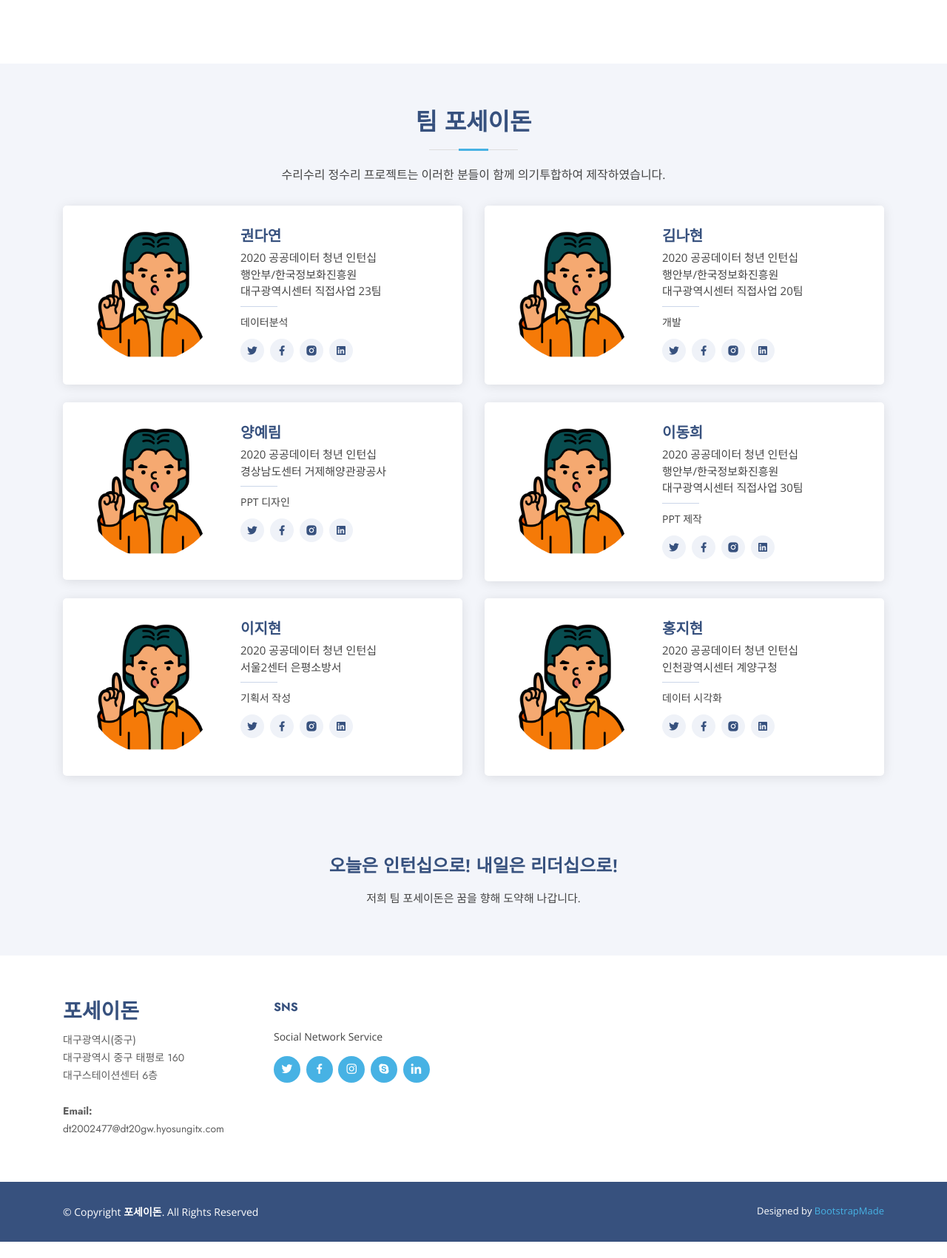
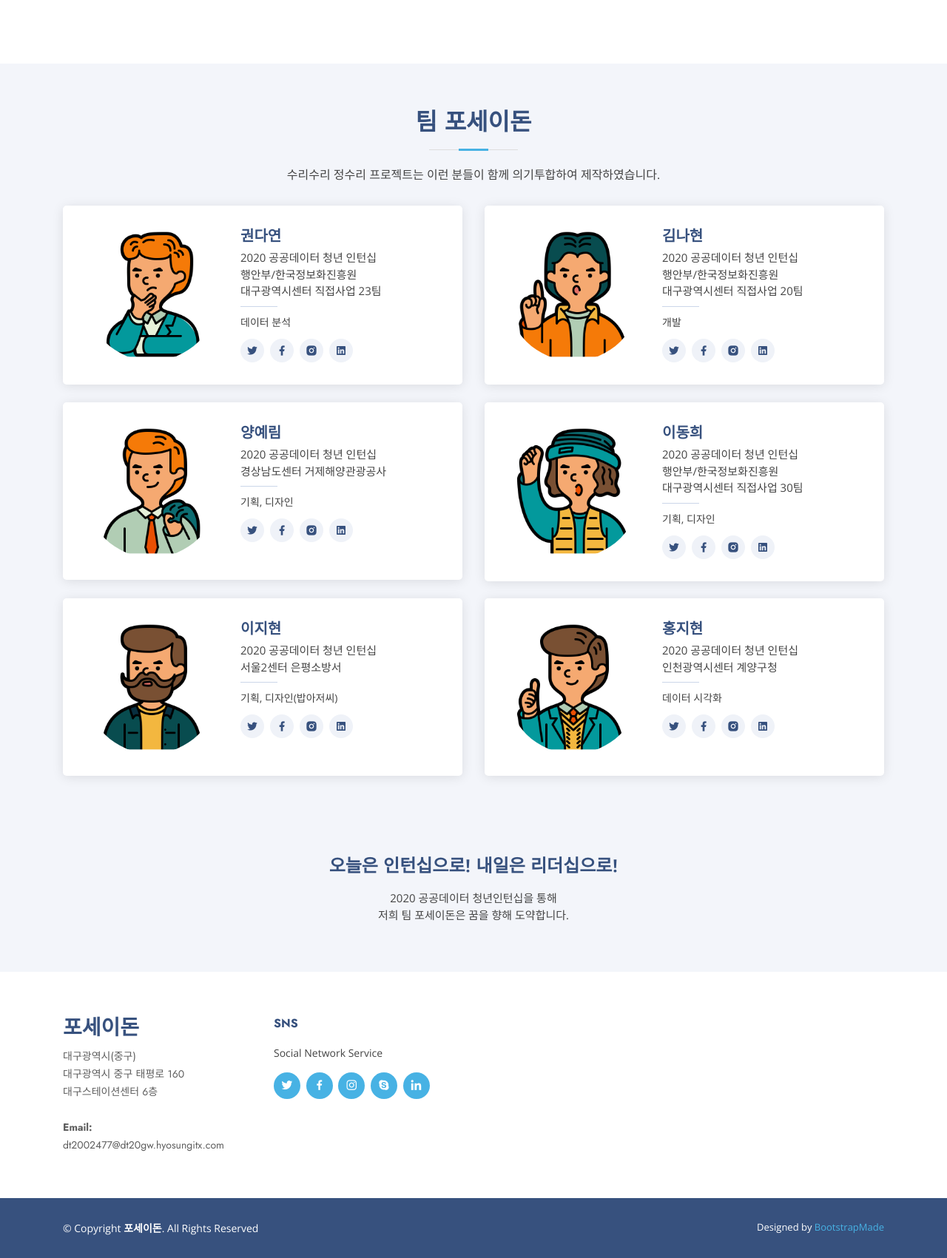
Before and after one commit to DY29/Django_Data_Hackerton, a Django app: page / in a window 1280 px wide. Shown: the part 4560-6261 px from the top of the page at 74% size. Before the commit the page ends 6239 px from the top, so only its background shows below. Run offline with Django 3.2, Linux system fonts and the light colour scheme; some libraries are stand-ins or nearby versions.

Commit message:
85% complete

```diff
--- a/blog/templates/blog/index.html
+++ b/blog/templates/blog/index.html
@@ -91,27 +91,27 @@
         <div class="row" data-aos="zoom-in">
 
           <div class="col-lg-2 col-md-4 col-6 d-flex align-items-center justify-content-center">
-            <img src='{% static "img/clients/haengan.png" %}' class="img-fluid" alt="" style="max-width:100%; height:auto;">
+            <img src='{% static "img/clients/haengan-removebg.png" %}' class="img-fluid" alt="" style="max-width:100%; height:auto;">
           </div>
 
           <div class="col-lg-2 col-md-4 col-6 d-flex align-items-center justify-content-center">
-            <img src='{% static "img/clients/intership.png" %}' class="img-fluid" alt="" style="max-width:100%; height:auto;">
+            <img src='{% static "img/clients/intership-removebg.png" %}' class="img-fluid" alt="" style="max-width:100%; height:auto;">
           </div>
 
           <div class="col-lg-2 col-md-4 col-6 d-flex align-items-center justify-content-center">
-            <img src='{% static "img/clients/sum.png" %}' class="img-fluid" alt="" style="max-width:100%; height:auto;">
+            <img src='{% static "img/clients/sum-removebg.png" %}' class="img-fluid" alt="" style="max-width:100%; height:auto;">
           </div>
 
           <div class="col-lg-2 col-md-4 col-6 d-flex align-items-center justify-content-center">
-            <img src='{% static "img/clients/koreadata.jpg" %}' class="img-fluid" alt="" style="max-width:100%; height:auto;">
+            <img src='{% static "img/clients/koreadata-removebg.png" %}' class="img-fluid" alt="" style="max-width:100%; height:auto;">
           </div>
 
           <div class="col-lg-2 col-md-4 col-6 d-flex align-items-center justify-content-center">
-            <img src='{% static "img/clients/hackerton.png" %}' class="img-fluid" alt="" style="max-width:100%; height:auto;">
+            <img src='{% static "img/clients/hackerton-removebg.png" %}' class="img-fluid" alt="" style="max-width:100%; height:auto;">
           </div>
 
           <div class="col-lg-2 col-md-4 col-6 d-flex align-items-center justify-content-center">
-            <img src='{% static "img/clients/hackerton2.png" %}' class="img-fluid" alt="" style="max-width:100%; height:auto;">
+            <img src='{% static "img/clients/hackerton2-removebg.png" %}' class="img-fluid" alt="" style="max-width:100%; height:auto;">
           </div>
 
         </div>
@@ -180,7 +180,7 @@
                 </li>
 
                 <li>
-                  <a data-toggle="collapse" href="#accordion-list-2" class="collapsed"><span>02</span> 대구 수돗물 신뢰 정도<i class="bx bx-chevron-down icon-show"></i><i class="bx bx-chevron-up icon-close"></i></a>
+                  <a data-toggle="collapse" href="#accordion-list-2" class="collapsed"><span>02</span> 대구시민 수돗물 신뢰 정도<i class="bx bx-chevron-down icon-show"></i><i class="bx bx-chevron-up icon-close"></i></a>
                   <div id="accordion-list-2" class="collapse" data-parent=".accordion-list">
                     <p>
                        「대구 수돗물 신뢰 정도」에 따르면 대구 시민 인구의 약 55%가 대구 수돗물 수준에 대해 신뢰하고 있지 못하다고 답했습니다.
@@ -381,20 +381,20 @@
 
         <div class="section-title">
           <h2>팀 포세이돈</h2>
-          <p> 수리수리 정수리 프로젝트는 이러한 분들이 함께 의기투합하여 제작하였습니다.</p>
+          <p> 수리수리 정수리 프로젝트는 이런 분들이 함께 의기투합하여 제작하였습니다.</p>
         </div>
 
         <div class="row">
 
           <div class="col-lg-6">
             <div class="member d-flex align-items-start" data-aos="zoom-in" data-aos-delay="100">
-              <div class="pic"><img src='{% static "img/team/man.png" %}' class="img-fluid" alt=""></div>
+              <div class="pic"><img src='{% static "img/team/me.png" %}' class="img-fluid" alt=""></div>
               <div class="member-info">
                 <h4>권다연</h4>
                 <span>2020 공공데이터 청년 인턴십
                   <br>행안부/한국정보화진흥원 <br>대구광역시센터 직접사업 23팀</br>
                 </span>
-                <p>데이터분석</p>
+                <p>데이터 분석</p>
                 <div class="social">
                   <a href=""><i class="ri-twitter-fill"></i></a>
                   <a href=""><i class="ri-facebook-fill"></i></a>
@@ -427,13 +427,13 @@
 
           <div class="col-lg-6 mt-4">
             <div class="member d-flex align-items-start" data-aos="zoom-in" data-aos-delay="300">
-              <div class="pic"><img src='{% static "img/team/man.png" %}' class="img-fluid" alt=""></div>
+              <div class="pic"><img src='{% static "img/team/yeahrim.png" %}' class="img-fluid" alt=""></div>
               <div class="member-info">
                 <h4>양예림</h4>
                 <span>2020 공공데이터 청년 인턴십
                   <br>경상남도센터 거제해양관광공사</br>
                 </span>
-                <p>PPT 디자인</p>
+                <p>기획, 디자인</p>
                 <div class="social">
                   <a href=""><i class="ri-twitter-fill"></i></a>
                   <a href=""><i class="ri-facebook-fill"></i></a>
@@ -446,13 +446,13 @@
 
           <div class="col-lg-6 mt-4">
             <div class="member d-flex align-items-start" data-aos="zoom-in" data-aos-delay="300">
-              <div class="pic"><img src='{% static "img/team/man.png" %}' class="img-fluid" alt=""></div>
+              <div class="pic"><img src='{% static "img/team/donghee.png" %}' class="img-fluid" alt=""></div>
               <div class="member-info">
                 <h4>이동희</h4>
                 <span>2020 공공데이터 청년 인턴십
                   <br>행안부/한국정보화진흥원 <br>대구광역시센터 직접사업 30팀</br>
                 </span>
-                <p>PPT 제작</p>
+                <p>기획, 디자인</p>
                 <div class="social">
                   <a href=""><i class="ri-twitter-fill"></i></a>
                   <a href=""><i class="ri-facebook-fill"></i></a>
@@ -465,13 +465,13 @@
 
            <div class="col-lg-6 mt-4">
             <div class="member d-flex align-items-start" data-aos="zoom-in" data-aos-delay="300">
-              <div class="pic"><img src='{% static "img/team/man.png" %}' class="img-fluid" alt=""></div>
+              <div class="pic"><img src='{% static "img/team/seoulji.png" %}' class="img-fluid" alt=""></div>
               <div class="member-info">
                 <h4>이지현</h4>
                 <span>2020 공공데이터 청년 인턴십
                   <br>서울2센터 은평소방서</br>
                 </span>
-                <p>기획서 작성</p>
+                <p>기획, 디자인(밥아저씨)</p>
                 <div class="social">
                   <a href=""><i class="ri-twitter-fill"></i></a>
                   <a href=""><i class="ri-facebook-fill"></i></a>
@@ -484,7 +484,7 @@
 
           <div class="col-lg-6 mt-4">
             <div class="member d-flex align-items-start" data-aos="zoom-in" data-aos-delay="400">
-              <div class="pic"><img src='{% static "img/team/man.png" %}' class="img-fluid" alt=""></div>
+              <div class="pic"><img src='{% static "img/team/incheonji.png" %}' class="img-fluid" alt=""></div>
               <div class="member-info">
                 <h4>홍지현</h4>
                 <span>2020 공공데이터 청년 인턴십
@@ -518,7 +518,7 @@
         <div class="row justify-content-center">
           <div class="col-lg-6">
             <h4>오늘은 인턴십으로! 내일은 리더십으로!</h4>
-            <p>저희 팀 포세이돈은 꿈을 향해 도약해 나갑니다.</p>
+            <p>2020 공공데이터 청년인턴십을 통해<br>저희 팀 포세이돈은 꿈을 향해 도약합니다.</p>
 <!--            <form action="" method="post">-->
 <!--              <input type="email" name="email"><input type="submit" value="Subscribe">-->
 <!--            </form>-->
```
Also changed, not shown: blog/static/img/clients/donghee.png (added), blog/static/img/clients/hackerton-removebg.png (added), blog/static/img/clients/hackerton2-removebg.png (added), blog/static/img/clients/haengan-removebg.png (added), blog/static/img/clients/intership-removebg.png (added), blog/static/img/clients/koreadata-removebg.png (added), blog/static/img/clients/piechart-removebg.png (added), blog/static/img/clients/seoulji.png (added), blog/static/img/clients/sum-removebg.png (added), blog/static/img/clients/yeahrim.jpg (added), blog/static/img/team/donghee.png (added), blog/static/img/team/incheonji.png (added), blog/static/img/team/me.png (added), blog/static/img/team/seoulji.png (added), 2 more files.
